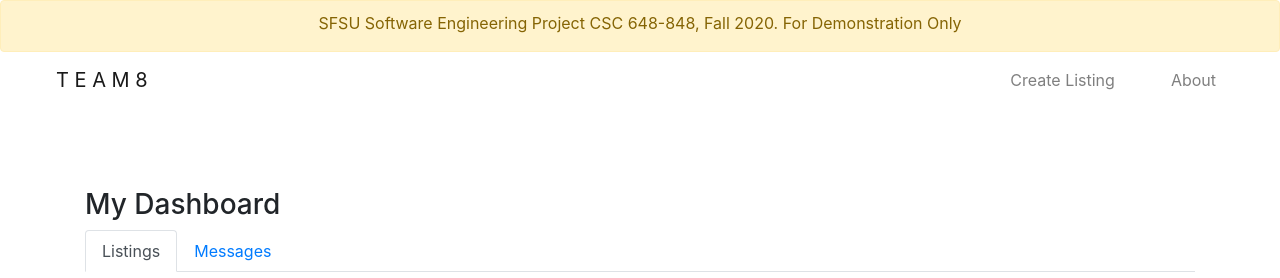
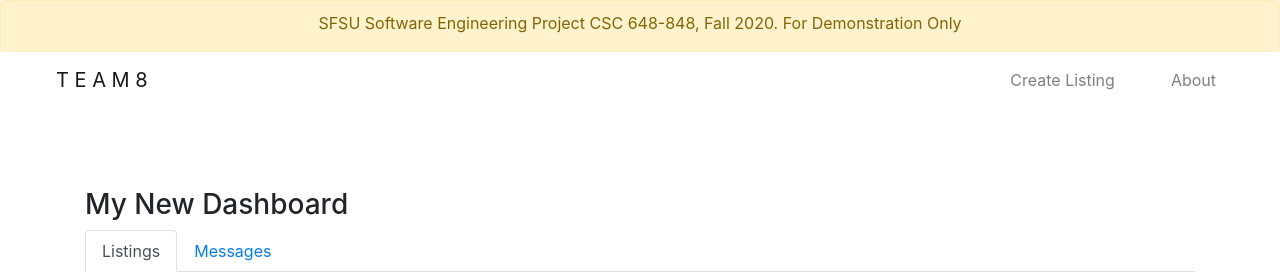
Before and after one commit to YGLEE1993/GatorGoods, a React (Create React App) app in the folder application/client/: page /dashboard in a window 1280 px wide. Shown: the top 278 px of the page. Built offline with nearby package versions, Linux system fonts and the light colour scheme.

Commit message:
testing change to Dashboard.js

```diff
--- a/application/client/src/Components/dashboard/Dashboard.js
+++ b/application/client/src/Components/dashboard/Dashboard.js
@@ -7,7 +7,7 @@ import LazyModal from "../LazyModal"
 export default function Dashboard() {
     return (
         <Container className="dashboard container" style={{paddingTop: "5rem"}}>
-            <h3>My Dashboard</h3>
+            <h3>My New Dashboard</h3>
             <Tabs defaultActiveKey="listings" transition={false} id="noanim-tab-example">
                 <Tab eventKey="listings" title="Listings">
                     <DashboardListings />
```
